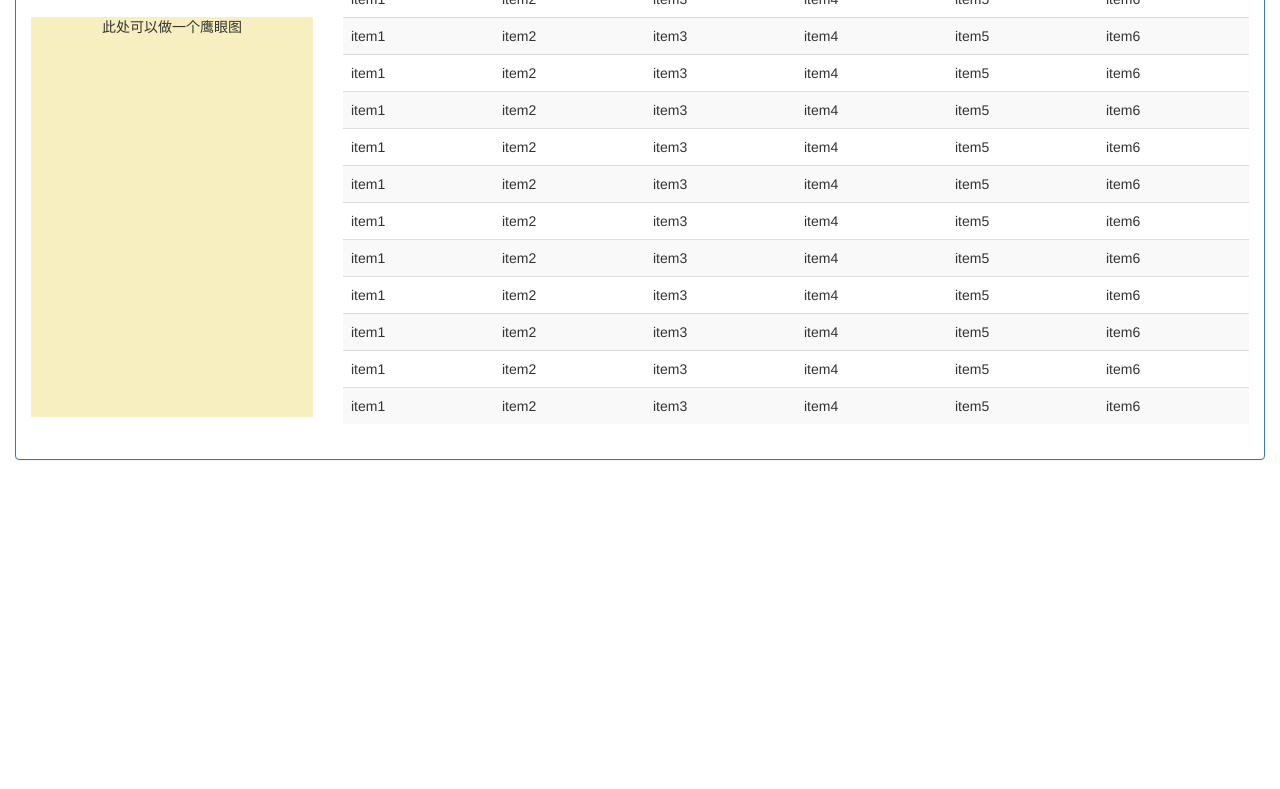
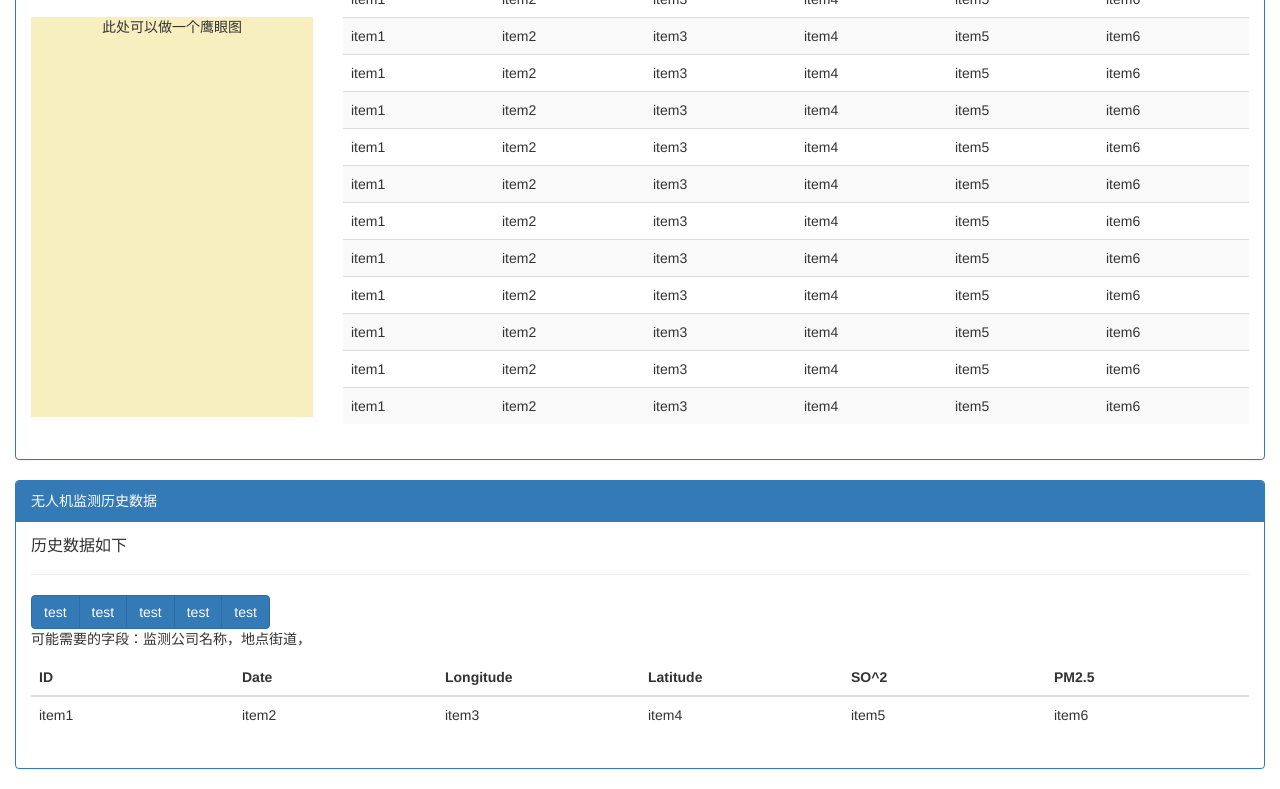
Before and after one commit to DADIAOSI/bootweb, a website: page test.html in a window 1280 px wide. Shown: the part 2406-3195 px from the top of the page. Before the commit the page ends 2886 px from the top, so only its background shows below. Drawn offline with Linux system fonts and the light colour scheme.

Commit message:
7.25 无人机数据采集_2

```diff
--- a/test.html
+++ b/test.html
@@ -476,6 +476,47 @@
             </div>
 
         </div>
+        <div class="panel panel-primary">
+            <div class="panel-heading">
+                无人机监测历史数据
+            </div>
+            <div class="panel-body">
+                <h3 class="panel-title">历史数据如下</h3>
+                <hr>
+                <div class="btn-group">
+                    <button type="button" class="btn btn-primary">test</button>
+                    <button type="button" class="btn btn-primary">test</button>
+                    <button type="button" class="btn btn-primary">test</button>
+                    <button type="button" class="btn btn-primary">test</button>
+                    <button type="button" class="btn btn-primary">test</button>
+                </div>
+                <p>可能需要的字段：监测公司名称，地点街道，</p>
+                <div class="table-responsive">
+                    <table class="table table-hover">
+                        <thead>
+                            <tr>
+                                <th>ID</th>
+                                <th>Date</th>
+                                <th>Longitude</th>
+                                <th>Latitude</th>
+                                <th>SO^2</th>
+                                <th>PM2.5</th>
+                            </tr>
+                        </thead>
+                        <tbody>
+                            <tr>
+                                <td>item1</td>
+                                <td>item2</td>
+                                <td>item3</td>
+                                <td>item4</td>
+                                <td>item5</td>
+                                <td>item6</td>
+                            </tr>
+                        </tbody>
+                    </table>
+                </div>
+            </div>
+        </div>
 
 
 
```
